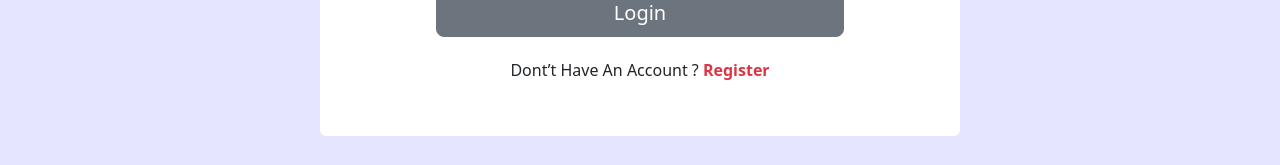
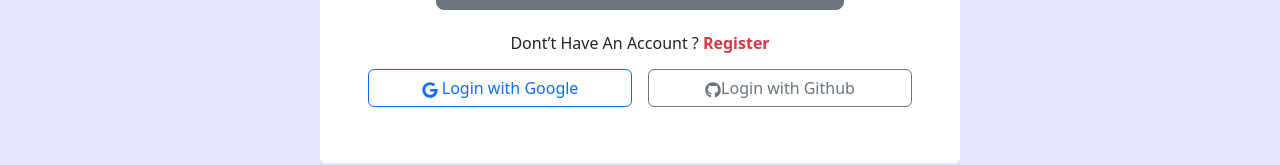
Before and after one commit to rajshovon/manshi-restora, a React (Vite) app: page /login in a window 1280 px wide. Shown: the part 572-737 px from the top of the page. Built offline with nearby package versions, Linux system fonts and the light colour scheme; no server answers.

Commit message:
google and github login confrom

```diff
--- a/src/pages/login/Login.jsx
+++ b/src/pages/login/Login.jsx
@@ -3,13 +3,14 @@ import { Button } from 'react-bootstrap';
 import Form from 'react-bootstrap/Form';
 import { Link, useLocation, useNavigate } from 'react-router-dom';
 
+import { FaGithub, FaGoogle } from 'react-icons/fa';
 import { AuthContext } from './../../contexts/AuthProvider';
 import './Login.css';
 
 
 const Login = () => {
 
-    const { userLogin, resetPassword } = useContext(AuthContext);
+    const { userLogin, resetPassword, loginWithGoogle, loginWithGithub } = useContext(AuthContext);
     const navigate = useNavigate();
     const location = useLocation();
     const froms = location.state?.from?.pathname || "/";
@@ -53,11 +54,34 @@ const Login = () => {
             })
     }
 
+    const handleLoginwithGoogle = () => {
+        loginWithGoogle()
+            .then(result => {
+                const user = result.user;
+                console.log(user);
+            })
+            .catch(error => {
+                console.log(error);
+            })
+    }
+
+    const handleGithubLogin = () => {
+        loginWithGithub()
+            .then(result => {
+
+                const user = result.user;
+                console.log(user);
+            })
+            .catch(error => {
+                console.log(error);
+
+            })
+    }
 
     return (
         <>
-        <div className='login-banner-section'>
-        </div>
+            <div className='login-banner-section'>
+            </div>
             <div className='d-flex justify-content-center align-items-center' style={{ height: "100vh", backgroundColor: "rgba(0,0,255,.1)" }}>
                 <div className='w-50 bg-white p-5 rounded' >
                     <h5 className='text-center fs-2 fw-bold'>Login your account</h5>
@@ -90,7 +114,15 @@ const Login = () => {
                         </div>
                         <h6 className='text-center'>Dont’t Have An Account ? <Link to='/register' className='text-decoration-none text-danger fw-semibold'>Register</Link></h6>
                     </Form>
+                    <div className='d-flex justify-contant-center align-items-center gap-3'>
 
+                        <div className='w-50'>
+                            <Button onClick={handleLoginwithGoogle} className='my-2  w-100' variant="outline-primary"><FaGoogle /> Login with Google</Button>
+                        </div>
+                        <div className='w-50'>
+                            <Button onClick={handleGithubLogin} className='px-3 w-100' variant="outline-secondary" ><FaGithub />Login with Github</Button>
+                        </div>
+                    </div>
                 </div>
             </div>
         </>
--- a/src/pages/registration/Registration.jsx
+++ b/src/pages/registration/Registration.jsx
@@ -7,11 +7,12 @@ import 'react-toastify/dist/ReactToastify.css';
 import { AuthContext } from './../../contexts/AuthProvider';
 
 
+
 const Registration = () => {
 
 
 
-    const { createaccount, emailVarification } = useContext(AuthContext);
+    const { createaccount, emailVarification, } = useContext(AuthContext);
     // console.log(createaccount);
     const navigate = useNavigate();
     const location = useLocation();
@@ -75,6 +76,7 @@ const Registration = () => {
 
 
     }
+
 
     return (
         <>
```
